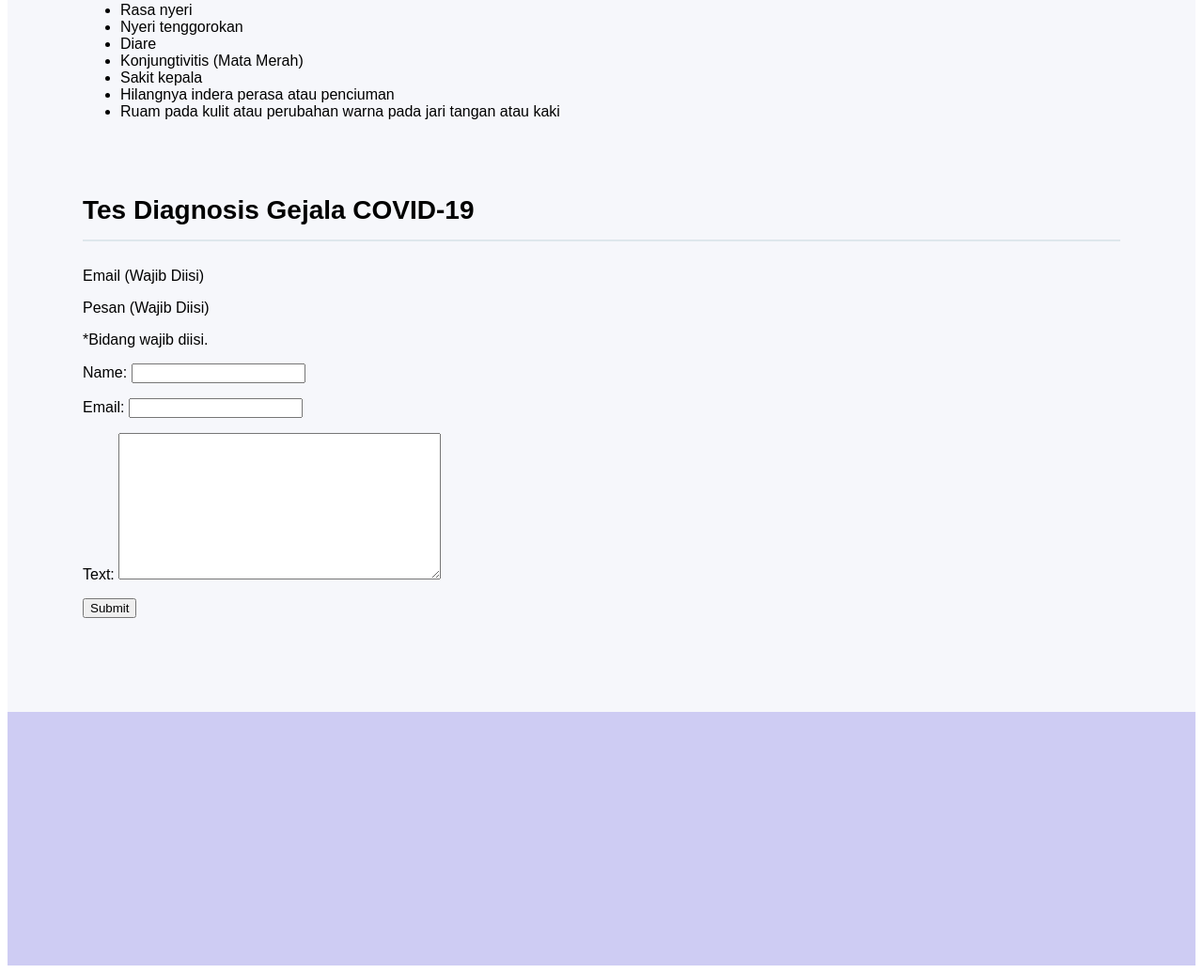
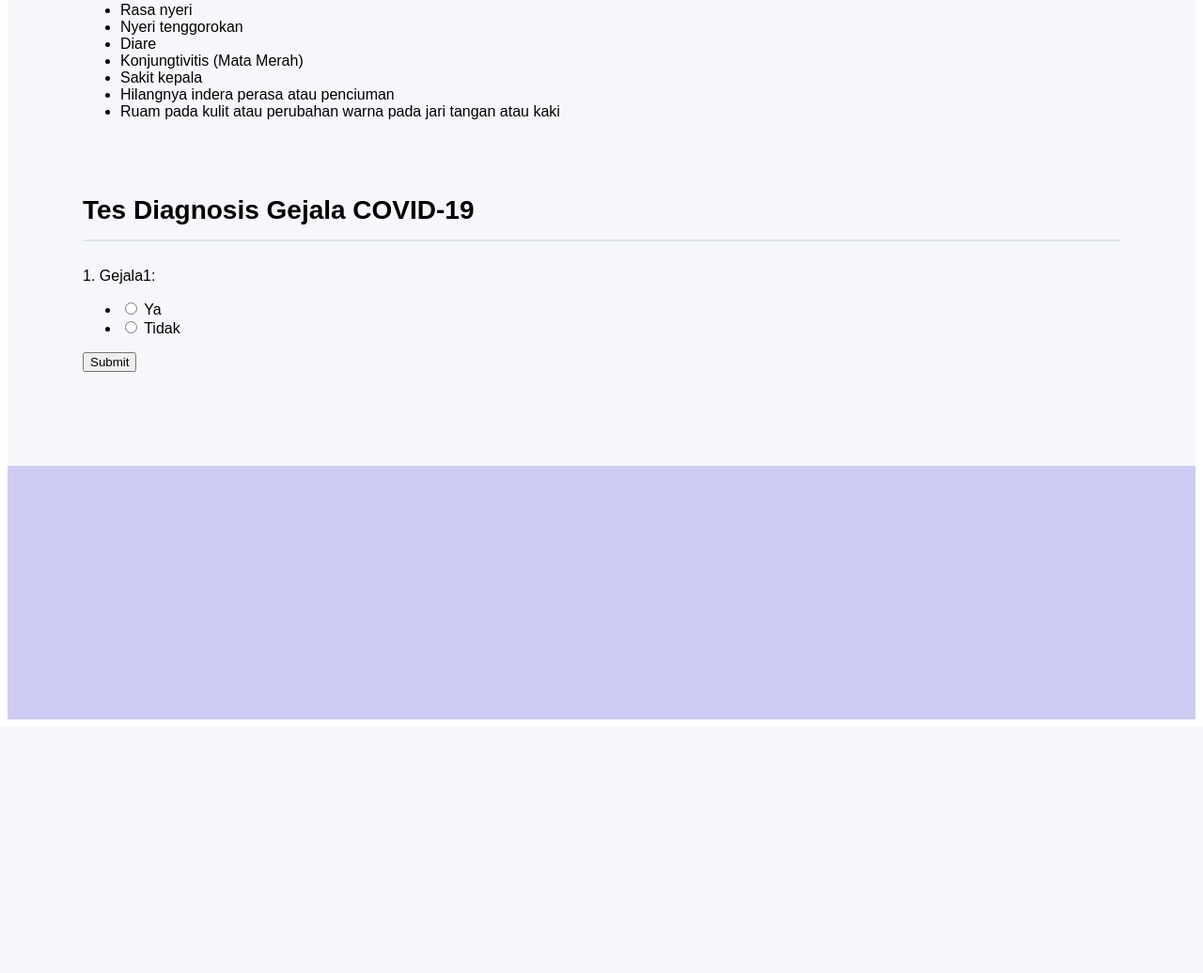
Before and after one commit to Faris-Ihsan/tugas-besar-sistem-pakar, a Django app: page / in a window 1280 px wide. Shown: the part 1015-2051 px from the top of the page at 94% size. After the commit the page ends 1781 px from the top, so only its background shows below. Run offline with Django 3.2, Linux system fonts and the light colour scheme.

Commit message:
add RadioSelect form

```diff
--- a/siskar_app/forms.py
+++ b/siskar_app/forms.py
@@ -1,6 +1,6 @@
 from django import forms
 
+CHOICES = [('1','Ya'),('0','Tidak')]
+
 class FormName(forms.Form):
-    name = forms.CharField()
-    email = forms.EmailField()
-    text = forms.CharField(widget=forms.Textarea)
+    attrib_1 = forms.CharField(label='1. Gejala1', widget=forms.RadioSelect(choices=CHOICES))
--- a/templates/index.html
+++ b/templates/index.html
@@ -59,9 +59,6 @@
 
         <div class="contact-form">
             <h3 class="section-title">Tes Diagnosis Gejala COVID-19</h3>
-            <p>Email (Wajib Diisi)</p>
-            <p>Pesan (Wajib Diisi)</p>
-            <p>*Bidang wajib diisi.</p>
             <form method="POST">
             {{ form.as_p }}
             {% csrf_token %}
```
